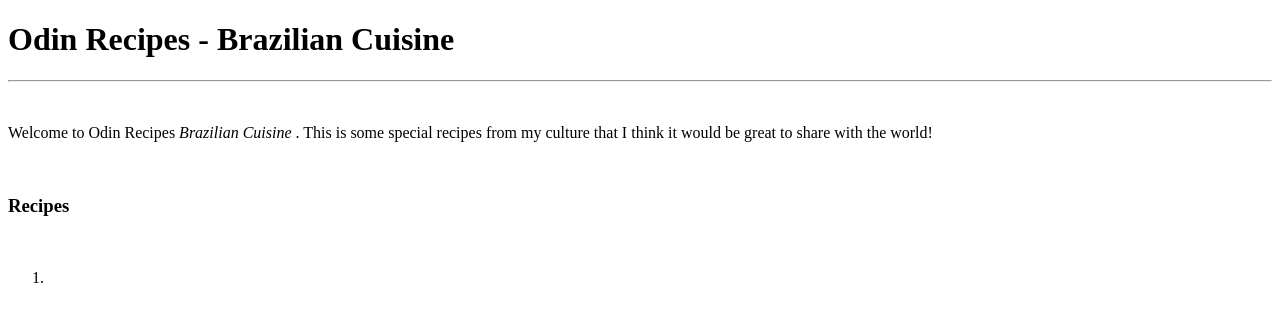
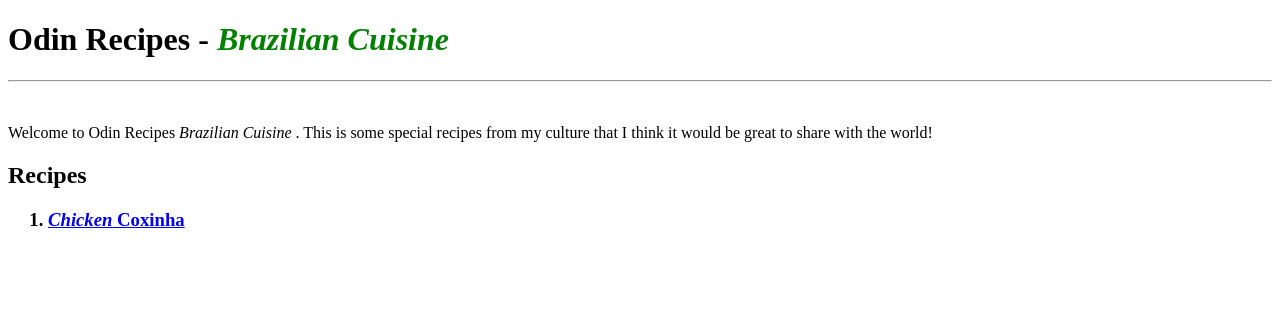
Before and after one commit to MikaBraga/odin-recipes, a plain HTML site: page index.html in a window 1280 px wide. Drawn offline with Linux system fonts and the light colour scheme.

Commit message:
Colour green and changing sizes

```diff
--- a/index.html
+++ b/index.html
@@ -6,15 +6,13 @@
     </head>
 
     <body>
-        <h1>Odin Recipes - Brazilian Cuisine</h1>
+        <h1>Odin Recipes - <em><span style="color:green;">Brazilian Cuisine</span></em></h1>
         <hr>
         <br>
         <p>Welcome to Odin Recipes <em> Brazilian Cuisine </em>. This is some special recipes from my culture that I think it would be great to share with the world!</p>
-        <br>
-    <h3><b>Recipes</b></h3>
-    <br>
-    <p><ol>
-        <li></li>
-    </ol></p>
+    <h2><b>Recipes</b></h2>
+    <p><ol><h3>
+        <li><a href="Recipes/coxinha.html"><em>Chicken</em> Coxinha</a></li>
+    </ol></p></h3></p>
 </body>
 </html>
```
